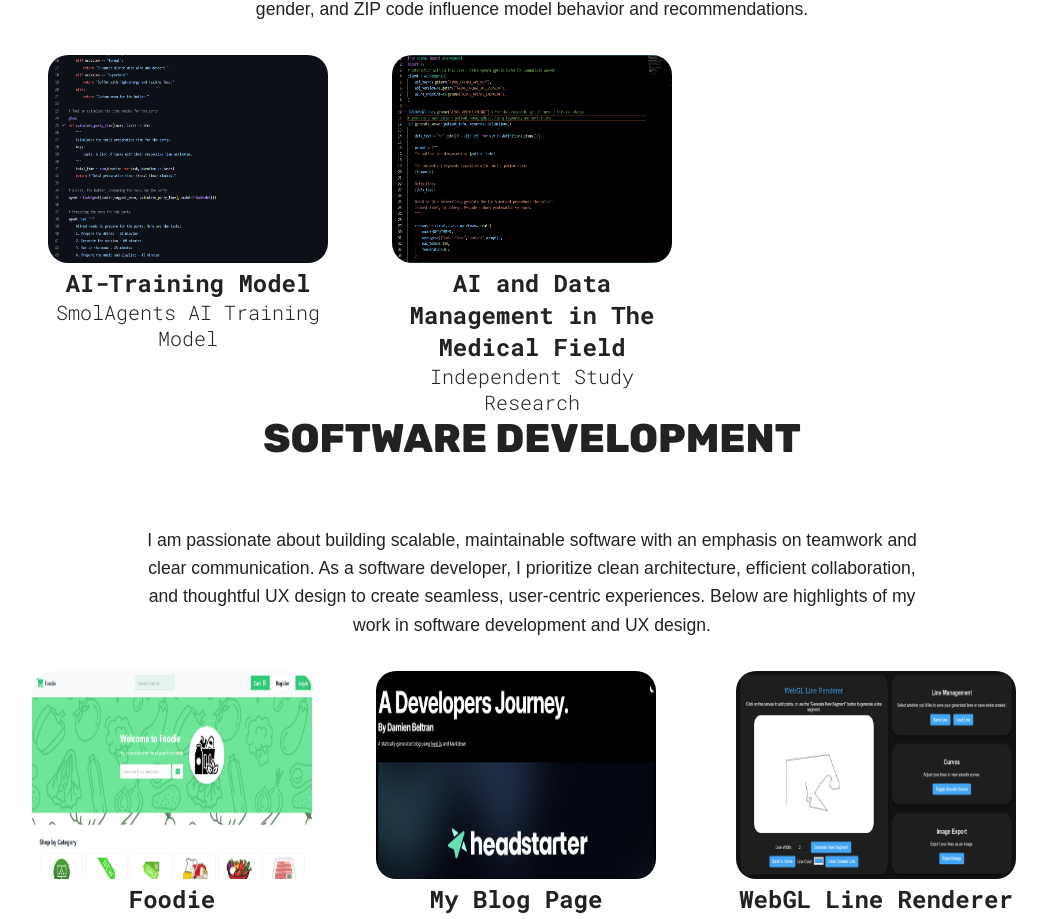
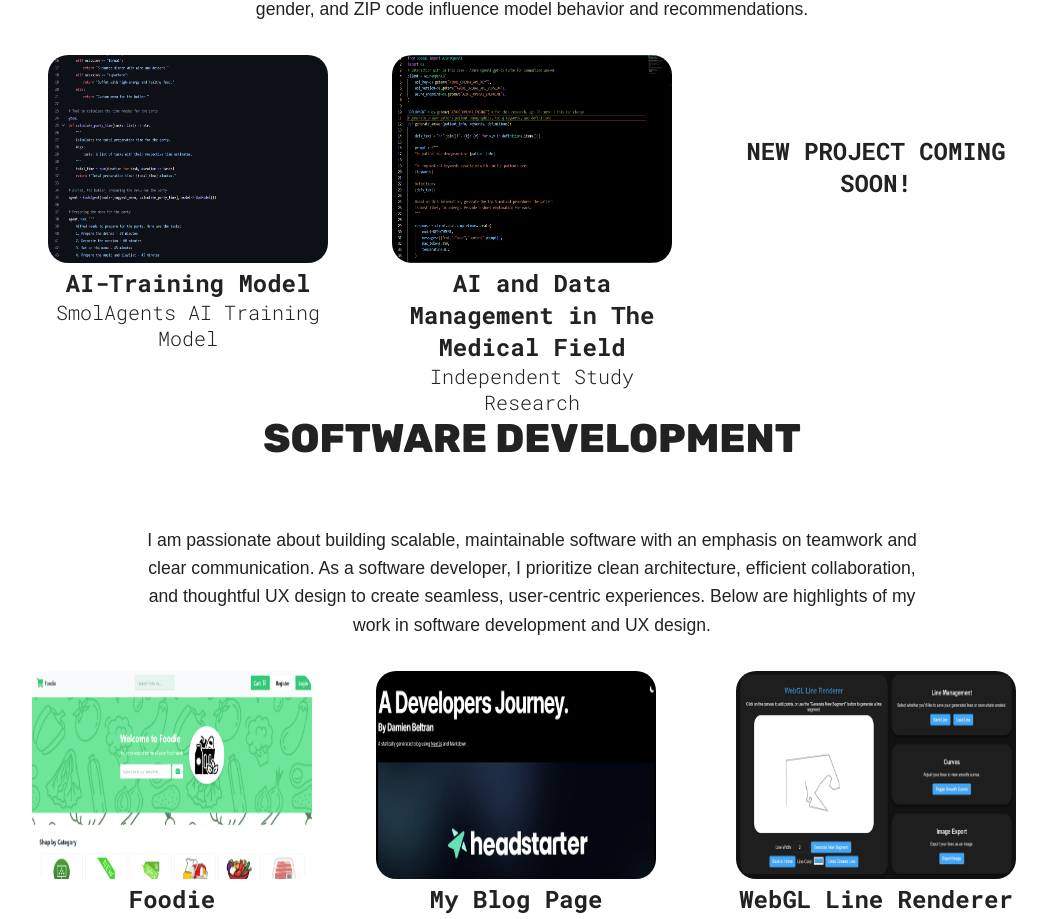
Before and after one commit to Damienb123/Developer-Portfolio, a React (Vite) app: page / in a window 1280 px wide. Shown: the part 2071-2990 px from the top of the page, without its empty margins (108-1155 px from the left). Built offline with nearby package versions, Linux system fonts and the light colour scheme.

Commit message:
Update Projects.jsx

```diff
--- a/src/sections/Projects/Projects.jsx
+++ b/src/sections/Projects/Projects.jsx
@@ -67,6 +67,10 @@ function Projects() {
           h3="AI and Data Management in The Medical Field"
           p="Independent Study Research"
         />
+        {/*Place holder for next project*/}
+        <h2 className="coming-soon" style={{ marginTop: '5rem' }}>
+            New Project Coming Soon!
+          </h2>
         </div>
 
 
```
